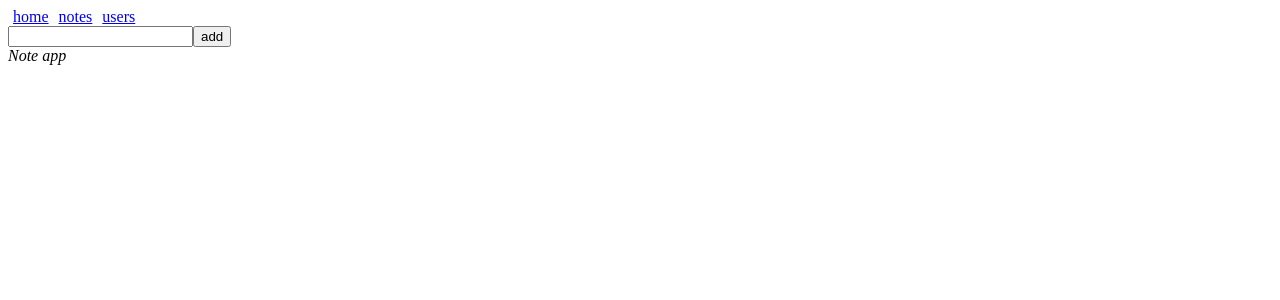
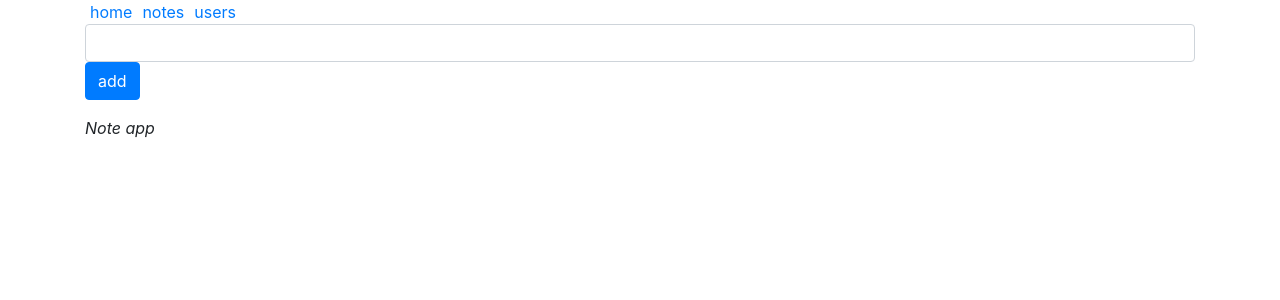
Before and after one commit to futugyou/react-app, a React (Create React App) app: page /newnotes in a window 1280 px wide. Shown: the top 300 px of the page. Built offline with nearby package versions, Linux system fonts and the light colour scheme; no server answers.

Commit message:
add css
add css

```diff
--- a/package.json
+++ b/package.json
@@ -7,6 +7,7 @@
     "axios": "^0.21.0",
     "prop-types": "^15.7.2",
     "react": "^17.0.1",
+    "react-bootstrap": "^1.4.0",
     "react-dom": "^17.0.1",
     "react-redux": "^7.2.2",
     "react-router-dom": "^5.2.0",
--- a/public/index.html
+++ b/public/index.html
@@ -1,14 +1,14 @@
 <!DOCTYPE html>
 <html lang="en">
+
 <head>
   <meta charset="utf-8" />
   <link rel="icon" href="%PUBLIC_URL%/favicon.ico" />
+  <link rel="stylesheet" href="https://maxcdn.bootstrapcdn.com/bootstrap/4.3.1/css/bootstrap.min.css"
+    integrity="sha384-ggOyR0iXCbMQv3Xipma34MD+dH/1fQ784/j6cY/iJTQUOhcWr7x9JvoRxT2MZw1T" crossorigin="anonymous" />
   <meta name="viewport" content="width=device-width, initial-scale=1" />
   <meta name="theme-color" content="#000000" />
-    <meta
-      name="description"
-      content="Web site created using create-react-app"
-    />
+  <meta name="description" content="Web site created using create-react-app" />
   <link rel="apple-touch-icon" href="%PUBLIC_URL%/logo192.png" />
   <!--
       manifest.json provides metadata used when your web app is installed on a
@@ -26,6 +26,7 @@
     -->
   <title>React App</title>
 </head>
+
 <body>
   <noscript>You need to enable JavaScript to run this app.</noscript>
   <div id="root"></div>
@@ -40,4 +41,5 @@
       To create a production bundle, use `npm run build` or `yarn build`.
     -->
 </body>
+
 </html>
--- a/src/AppReducer.js
+++ b/src/AppReducer.js
@@ -13,7 +13,8 @@
     }, [dispatch])
     const padding = { padding: 5 }
     return (
-        <Router>
+        <div className="container">
+            <Router >
                 <div>
                     <Link style={padding} to="/newnotes">home</Link>
                     <Link style={padding} to="/notes">notes</Link>
@@ -28,7 +29,7 @@
                 </Route> */}
                     <Route path="/notes/:id">
                         <VisibleFilter></VisibleFilter>
-                    <Notes  />
+                        <Notes />
                     </Route>
                     <Route path="/notes">
                         <VisibleFilter></VisibleFilter>
@@ -40,6 +41,7 @@
                     <i>Note app</i>
                 </div>
             </Router>
+        </div>
     )
 
     // return (
--- a/src/components/reducers/newnote.js
+++ b/src/components/reducers/newnote.js
@@ -1,6 +1,7 @@
 import React from 'react'
 import { useDispatch } from 'react-redux'
 import { createNote } from '../../reducers/noteReducer'
+import { Table, Form, Button } from 'react-bootstrap'
 
 const NewNote = () => {
     const dispatch = useDispatch()
@@ -11,10 +12,12 @@
         dispatch(createNote(content))
     }
     return (
-        <form onSubmit={addNote}>
-            <input name="note"></input>
-            <button type="submit">add</button>
-        </form>
+        <Form onSubmit={addNote}>
+            <Form.Group>
+            <Form.Control type="text" name="note" />
+            <Button variant="primary" type="submit">add</Button >
+            </Form.Group>
+        </Form >
     )
 }
 
```
Also changed, not shown: 1 other file (tests, documents, lock files or other folders). Lines whose indentation alone changed are shown as unchanged.
